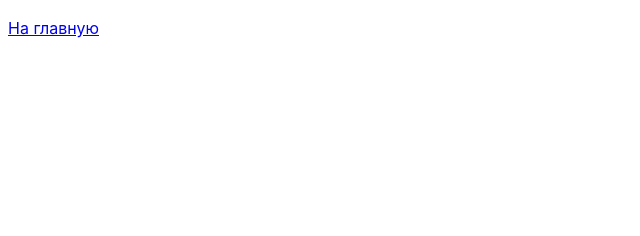
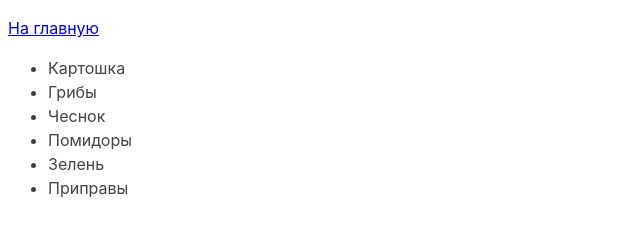
Before and after one commit to Artur-Ned/goit-js-hw-07-home-retro, a plain HTML site: page task-02.html in a window 1280 px wide. Shown: the whole page, without its empty margins (0-640 px from the left). Drawn offline with Linux system fonts and the light colour scheme.

Commit message:
дз 2 сделал

```diff
--- a/js/task-02.js
+++ b/js/task-02.js
@@ -6,3 +6,21 @@ const ingredients = [
   'Зелень',
   'Приправы',
 ];
+// console.log(ingredients);
+
+const contentUlEl = document.querySelector('#ingredients');
+
+ingredients.forEach(element => {
+    const list = document.createElement('li');
+    list.textContent = element;
+    contentUlEl.append(list);
+
+});
+
+
+
+
+// Напиши скрипт, который для каждого элемента массива ingredients
+// создаст отдельный li, после чего вставит все li за одну операцию в
+// список ul.ingredients.
+// Для создания DOM - узлов используй document.createElement().
```
Also changed, not shown: temp/js-22-07-1-dom/js-22-07-1-dom/06-collections.html (+1 -1 lines).
